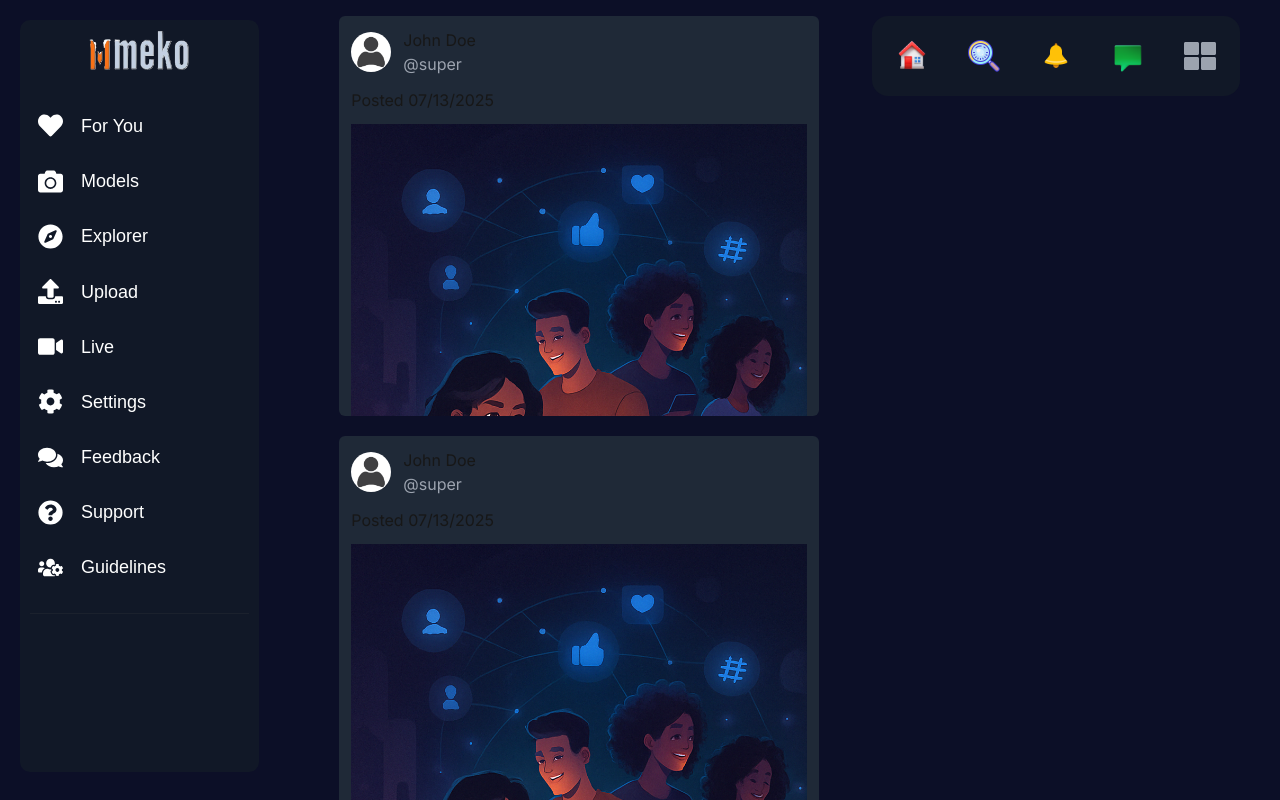
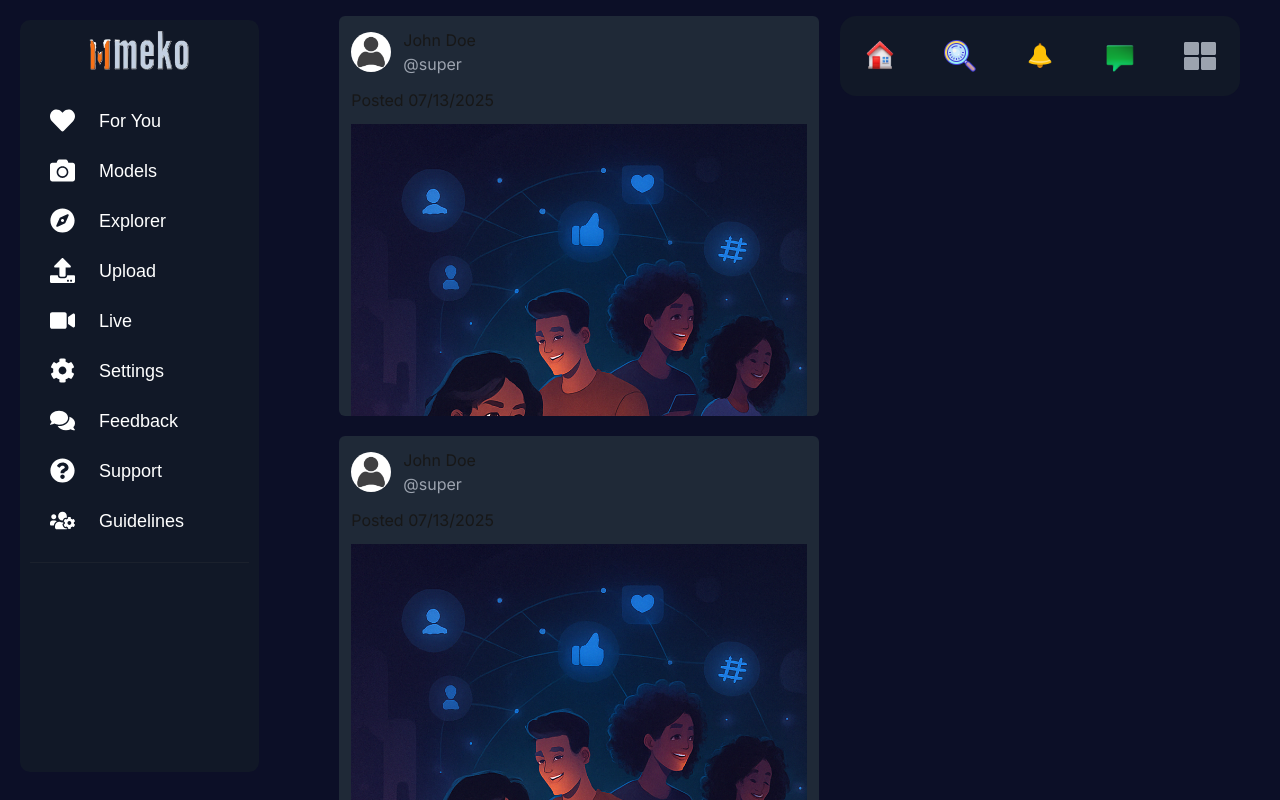
Before and after one commit to kossy59/mmekowebsite, a Next.js app: page / in a window 1280 px wide. Built offline with nearby package versions, Linux system fonts and the light colour scheme.

Commit message:
completed the layout design

```diff
--- a/src/app/layout.tsx
+++ b/src/app/layout.tsx
@@ -33,7 +33,7 @@ export default function RootLayout({
         <Providers>
           <main className="flex overflow-hidden h-screen relative">
             <Sidebar />
-              {/* <Navbar /> */}
+              <Navbar />
             <div className="w-full grid grid-cols-1 grid-rows-[auto_1fr_auto] overflow-hidden">
               <div className="scrollbar overflow-y-auto w-full pb-16 pt-4 grid grid-cols-[60fr_40fr] max-[600px]:grid-cols-1 justify-between">
                 <div className="w-full max-[1000px]:max-w-[90%]  max-[800px]:max-w-[100%]">
--- a/src/components/MenuIcon-img.tsx
+++ b/src/components/MenuIcon-img.tsx
@@ -17,6 +17,6 @@ export default function MenuIconImg({name, src, url, itc="items-center", rounded
         //   e.target.src = "/icons/icons8-profile_Icon1.png";
         // }}
         />
-        <p className="mt-1 ml-1 group-hover:text-gray-400">{name}</p>
+        <p className="mt-1 text-center group-hover:text-gray-400">{name}</p>
     </Link>
 }
--- a/src/components/bottom-navbar.tsx
+++ b/src/components/bottom-navbar.tsx
@@ -47,7 +47,7 @@ export default function BottomNavBar() {
   return (
     <MenuProvider>
       <div className=" h-fit mr-8 mt-4 max-[600px]:m-0 fixed right-0 max-[600px]:bottom-6 max-[600px]:w-full">
-        <div className="w-[23rem] max-[600px]:w-[90%] rounded-2xl p-6 bg-gray-900 flex justify-between max-[500px]:w-[93%] mx-2 items-center bottom-4">
+        <div className="w-[25rem] max-[600px]:w-[90%] rounded-2xl p-6 bg-gray-900 flex justify-between max-[500px]:w-[93%] mx-2 items-center bottom-4">
           {routes.map((item, i) => (
             <Link key={i} href={item.route}>
               {<Image
--- a/src/components/mobile-sidebar.tsx
+++ b/src/components/mobile-sidebar.tsx
@@ -71,13 +71,13 @@ export default function MobileSidebar() {
     >
       <Link href="/" style={{ width: "100%", display: "flex", justifyContent: "center" }}>
         <img src={'/icons/logo.png'} alt="logo" className="brand-logo w-20" />
-        <img src={'/icons/icon-192.png'} alt="logo" className="logo" />
+        <img src={'/icons/icon-192.png'} alt="logo" className="sidebar-logo" />
       </Link>
-      <ul className="py-6">
+      <ul className="py-4">
         {sideBarItems.map((item) => (
-          <li key={item.name} onClick={toggle} className="grid gap-y-5 text-sm">
+          <li key={item.name} onClick={toggle} className="gap-y-3.5 text-sm">
             <Link
-              className="flex items-center text-white space-x-2"
+              className="flex items-center gap-4 text-white space-x-2"
               href={item.route}
             >
               {item.icon}
--- a/src/components/navbar.tsx
+++ b/src/components/navbar.tsx
@@ -11,12 +11,20 @@ export default function Navbar() {
   const router = useRouter()
 
   return (
-    <div className="flex z-[999] w-full fixed top-0 left-0 p-2 items-center text-[#ff8a23] justify-between">
-      <button onClick={toggle} className="navBtn">
+    <div className="z-[1000] w-full fixed top-0 left-0 top-bar-visibility">
+    <div className="flex items-center text-[#ff8a23] justify-between">
+      <div></div>
+      <div></div>
+      <div className="absolute z-[999] left-0 top-0 p-2 flex items-center justify-between w-full">
+      <button onClick={toggle} className="navBtn ">
         {isOpen ? <FaTimes size={25} /> : <FaBars size={25} />}
       </button>
-
-      <Logins />
+      <img src={'/icons/icon-192.png'} alt="logo" className="logo" />
+      <div></div>
+      </div>
+      {/* <Logins /> */}
+      <div></div> {/**<Logins /> placeholder */}
+    </div>
     </div>
   );
 }
--- a/src/navs/Navs.css
+++ b/src/navs/Navs.css
@@ -40,7 +40,7 @@ header:hover {
   color: #bfdbfe;
 }
 .mt{
-  margin-top: 2rem;
+  margin-top: 1.8rem;
 }
 .mr{
   margin-right: 2.5rem;
@@ -55,7 +55,7 @@ header:hover {
   }
 }
 .menu-width{
-  width: 23rem;
+  width: 25rem;
   @media (max-width: 490px) {
       width: 100%;
     }
--- a/src/styles/app.css
+++ b/src/styles/app.css
@@ -16,13 +16,14 @@
     margin-top: 10px;
     display: flex;
     flex-direction: column;
-    gap: 0.7rem;
   }
 
   .sidebar li {
-    padding: 5px;
+    padding:0 15px;
+    height: 50px;
     text-align: left;
     margin: 0;
+    transition: all 0.5s ease;
   }
 
   .sidebar li a {
@@ -32,21 +33,23 @@
     display: flex;
     justify-content: flex-start;
     align-items: center;
-    padding: 3px;
+    width: 100%;
+    padding: 5px;
+    height: 100%;
     border-radius: 8px;
     transition: background-color 0.3s ease;
   }
 
+  .sidebar li:hover {
+    background-color: #222;
+  }
+
   .sidebar li a:hover {
-    background-color: #222;
     color: #ff8a23;
   }
 
-  .sidebar li a svg {
-    margin-right: 10px;
-    font-size: 20px;
-  }
-  .logo{
+  .logo,
+  .sidebar-logo{
     display: none;
   }
 
@@ -60,8 +63,15 @@
   .mobile-header{
     display: none;
   }
+  .top-bar-visibility{
+    display: none;
+  }
     @media (width <= 1000px) {
       .sidebar {
+        width: fit-content;
+      }
+      .sidebar li{
+        padding: 0 10px;
         width: fit-content;
       }
     .sidebar li p {
@@ -72,17 +82,29 @@
         width: 40px;
         object-fit: cover;
       }
+      .sidebar-logo {
+        display: block;
+        width: 40px;
+        object-fit: cover;
+      }
       .brand-logo {
         display: none;
       }
-
+      .sidebar ul li a{
+        width: fit-content;
+      }
+      .sidebar ul {
+        display: flex;
+        justify-content: center;
+        align-items: center;
+      }
   }
   @media (max-width:890px) {
     .sidebar ul li a svg {
-        margin-right: 10px;
-        font-size: 24px; /* Increased from 20px */
+        font-size: 24px;
         min-width: 24px;
     }
+
 
   }
   .main-page-container{
@@ -96,12 +118,23 @@
         top: 0;
         left: 0;
         right: 0;
-        z-index: 1000;
+        /* z-index: 1000; */
         width: 90%;
       }
       .sidebar-open {
         display: block;
         transform: translateX(0%);
+      }
+      .sidebar li {
+        padding: 0 10px;
+      }
+      .sidebar ul li a,
+      .sidebar li{
+        width: 100%;
+      }
+
+      .sidebar li p {
+        display: block;
       }
 
       .sidebar-closed {
@@ -110,6 +143,12 @@
       .navBtn {
         opacity: 100;
         visibility: visible;
+      }
+      .top-bar-visibility {
+        display: block;
+      }
+      .sidebar-logo {
+        display: none;
       }
   }
   @media (max-width:750px){
```
